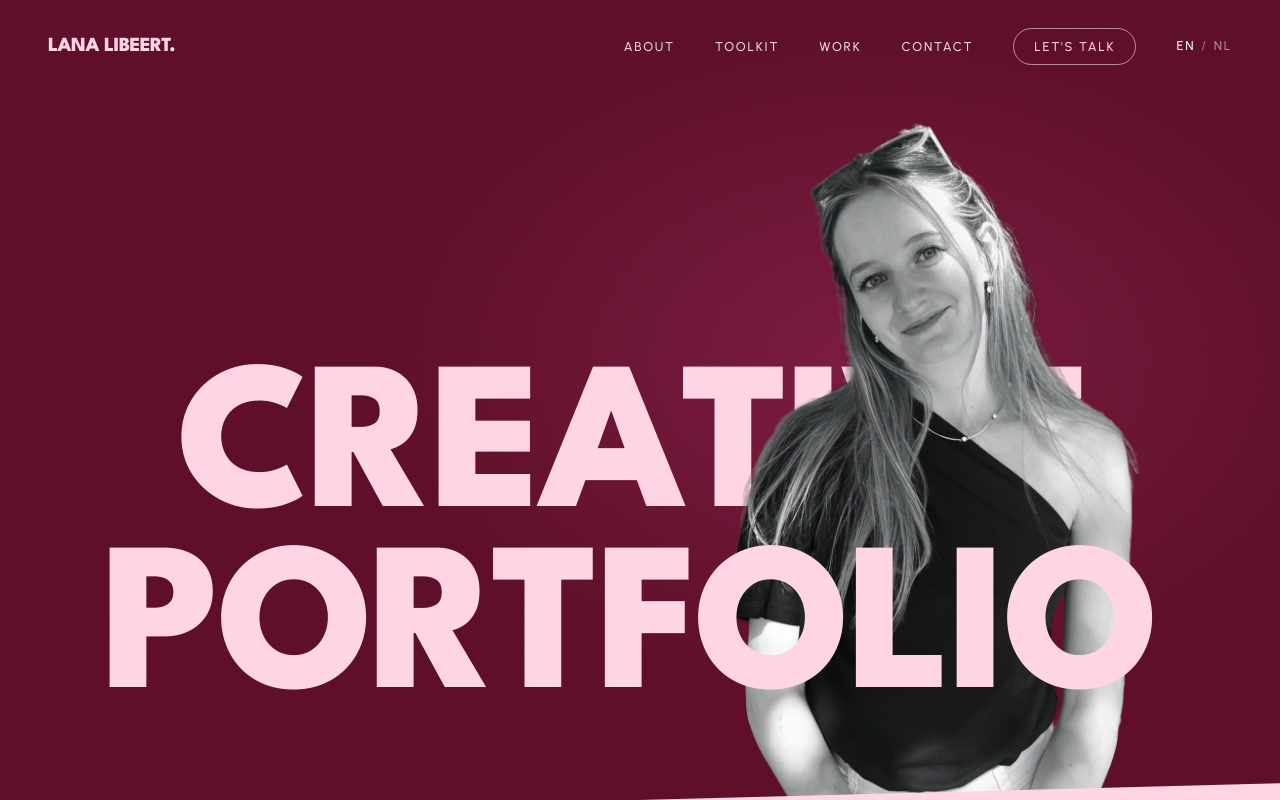
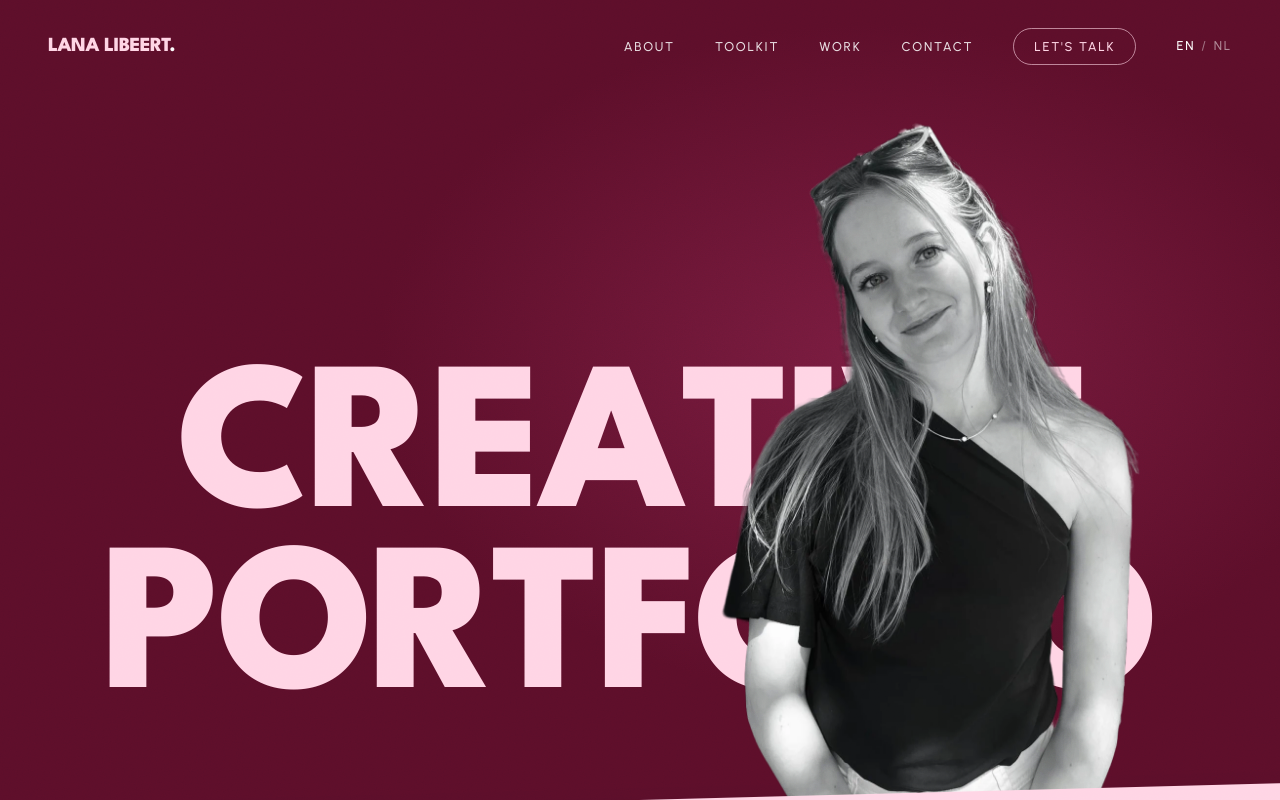
Before and after one commit to Xoom7573/lana-portfolio, a Next.js app: page /en in a window 1280 px wide. Shown: the top 800 px of the page. Built offline with nearby package versions, Linux system fonts and the light colour scheme.

Commit message:
update hero on portfolio

```diff
--- a/app/globals.css
+++ b/app/globals.css
@@ -147,6 +147,46 @@ body::after {
   }
 }
 
+/* Hero depth: HeroDepth sets --px / --py (-1 to 1) from the pointer, and each layer
+   shifts by its own --depth in px at the edge of the screen. Negative values move
+   against the pointer, which reads as further away. Uses `translate` so it stacks
+   with the intro animations. */
+.depth {
+  translate: calc(var(--px, 0) * var(--depth, 0) * 1px) calc(var(--py, 0) * var(--depth, 0) * 0.6px);
+}
+
+/* Hero portrait intro: the photo is unveiled by a mask wiping up from the bottom. */
+.mask-reveal {
+  animation: mask-reveal 1.6s var(--ease-editorial) both;
+  animation-delay: var(--delay, 0ms);
+}
+@keyframes mask-reveal {
+  from {
+    clip-path: inset(100% 0 0 0);
+    transform: translateY(8%) scale(1.06);
+  }
+  to {
+    clip-path: inset(0);
+    transform: none;
+  }
+}
+
+/* Hero: a hollow copy of "CREATIVE" drawn over the portrait. Over the uncovered
+   letters it lands on their own edge in the same colour, so only the part crossing
+   the photo shows. */
+.text-outline {
+  color: transparent;
+  -webkit-text-stroke: max(1.5px, 0.012em) var(--color-blush);
+}
+/* It only shows while the photo or the headline is hovered. */
+.hero-outline {
+  opacity: 0;
+  transition: opacity 0.6s var(--ease-editorial);
+}
+.hero-stage:has(.hero-hover:hover) .hero-outline {
+  opacity: 1;
+}
+
 /* Set by CursorLabel while its bubble shows, so the pointer doesn't hide the text. */
 .cursor-hidden,
 .cursor-hidden * {
@@ -174,6 +214,7 @@ dialog::backdrop {
   }
   .letter,
   .fade-in,
+  .mask-reveal,
   .marquee-track,
   .spin-slow {
     animation: none;
--- a/components/Hero.tsx
+++ b/components/Hero.tsx
@@ -1,4 +1,5 @@
 import Image from "next/image";
+import HeroDepth from "./HeroDepth";
 import Parallax from "./Parallax";
 import { person, type Content } from "@/content";
 import { fill } from "@/i18n/config";
@@ -15,21 +16,44 @@ function Letters({ word, base }: { word: string; base: number }) {
   ));
 }
 
+// Position and size shared by the headline and its outline copy, so they line up exactly.
+const wordsClass =
+  "depth [--depth:-10] headline absolute bottom-[7%] left-3 text-[clamp(4.1rem,16.5vw,15.5rem)] text-blush md:bottom-[9%] md:left-[6%] lg:left-[8%]";
+
+// The two headline lines. Both copies use the same letter delays, so they rise in sync.
+function HeroWords({ words, outline = false }: { words: string[]; outline?: boolean }) {
+  return (
+    <>
+      <span aria-hidden className={`block pl-[0.35em] ${outline ? "text-outline hero-outline" : ""}`}>
+        <Letters word={words[0]} base={150} />
+      </span>
+      <span aria-hidden className="block">
+        <Letters word={words[1]} base={450} />
+      </span>
+    </>
+  );
+}
+
 // Slide 1: "CREATIVE" sits behind the portrait, "PORTFOLIO" in front of it.
+// From md up there are two copies of the headline: the solid one behind the photo, and
+// one in front with "CREATIVE" as an outline and a solid "PORTFOLIO". The outline only
+// fades in while the photo or the headline is hovered, revealing the hidden letters.
+// On narrow screens the photo would hide all of "CREATIVE", so the solid headline
+// simply sits in front.
 export default function Hero({ t }: { t: Content["hero"] }) {
   return (
-    <section id="top" className="relative isolate h-svh min-h-155 overflow-hidden">
+    <HeroDepth id="top" className="relative isolate h-svh min-h-155 overflow-hidden">
       <div
         aria-hidden
-        className="absolute inset-0 -z-10 bg-[radial-gradient(ellipse_55%_60%_at_68%_45%,#7a1c40_0%,transparent_70%)]"
+        className="depth [--depth:-28] absolute inset-0 -z-10 bg-[radial-gradient(ellipse_55%_60%_at_68%_45%,#7a1c40_0%,transparent_70%)]"
       />
 
-      <div className="relative mx-auto h-full max-w-[1400px] px-5 md:px-12">
+      <div className="hero-stage relative mx-auto h-full max-w-[1400px] px-5 md:px-12">
         <Parallax
           speed={0.12}
-          className="absolute bottom-0 right-[-14%] z-10 h-[64%] w-auto sm:right-[2%] sm:h-[72%] md:h-[86%] lg:right-[10%]"
+          className="hero-hover absolute bottom-0 right-[-14%] z-10 h-[64%] w-auto sm:right-[2%] sm:h-[72%] md:h-[86%] lg:right-[10%]"
         >
-          <div className="fade-in h-full" style={{ "--delay": "350ms" } as React.CSSProperties}>
+          <div className="mask-reveal h-full" style={{ "--delay": "350ms" } as React.CSSProperties}>
             <Image
               src="/images/lana-cutout.webp"
               alt={fill(t.portraitAlt, { name: person.name })}
@@ -42,16 +66,13 @@ export default function Hero({ t }: { t: Content["hero"] }) {
           </div>
         </Parallax>
 
-        <h1 className="headline absolute bottom-[7%] left-3 text-[clamp(4.1rem,16.5vw,15.5rem)] text-blush md:bottom-[9%] md:left-[6%] lg:left-[8%]">
+        <h1 className={`${wordsClass} hero-hover z-20 md:z-0`}>
           <span className="sr-only">{t.title}</span>
-          {/* On narrow screens the photo would hide all of "CREATIVE", so it stays in front. */}
-          <span aria-hidden className="relative z-20 block pl-[0.35em] md:z-0">
-            <Letters word={t.words[0]} base={150} />
-          </span>
-          <span aria-hidden className="relative z-20 block">
-            <Letters word={t.words[1]} base={450} />
-          </span>
+          <HeroWords words={t.words} />
         </h1>
+        <div aria-hidden className={`${wordsClass} pointer-events-none z-20 hidden md:block`}>
+          <HeroWords words={t.words} outline />
+        </div>
 
         <a
           href="#about"
@@ -64,6 +85,6 @@ export default function Hero({ t }: { t: Content["hero"] }) {
           <span className="block h-10 w-px origin-top animate-pulse bg-current" />
         </a>
       </div>
-    </section>
+    </HeroDepth>
   );
 }
--- /dev/null
+++ b/components/HeroDepth.tsx
@@ -0,0 +1,57 @@
+"use client";
+
+import { useEffect, useRef, type ReactNode } from "react";
+
+// The hero section. Follows the pointer and sets --px / --py (-1 to 1) on itself, which
+// the .depth layers inside use to shift by their own --depth, so the layers drift apart
+// like planes at different distances. Mouse only, and off when motion is reduced.
+export default function HeroDepth({ children, id, className = "" }: { children: ReactNode; id?: string; className?: string }) {
+  const ref = useRef<HTMLElement>(null);
+
+  useEffect(() => {
+    const el = ref.current;
+    if (!el) return;
+    if (!window.matchMedia("(hover: hover) and (pointer: fine)").matches) return;
+    if (window.matchMedia("(prefers-reduced-motion: reduce)").matches) return;
+
+    const target = { x: 0, y: 0 };
+    const current = { x: 0, y: 0 };
+    let frame = 0;
+
+    // Ease toward the pointer so the layers glide instead of jumping.
+    const tick = () => {
+      current.x += (target.x - current.x) * 0.07;
+      current.y += (target.y - current.y) * 0.07;
+      el.style.setProperty("--px", current.x.toFixed(4));
+      el.style.setProperty("--py", current.y.toFixed(4));
+      const settled = Math.abs(target.x - current.x) + Math.abs(target.y - current.y) < 0.001;
+      frame = settled ? 0 : requestAnimationFrame(tick);
+    };
+    const aim = (x: number, y: number) => {
+      target.x = x;
+      target.y = y;
+      if (!frame) frame = requestAnimationFrame(tick);
+    };
+
+    const onMove = (e: PointerEvent) => {
+      // Only while the hero is on screen.
+      if (window.scrollY > window.innerHeight) return;
+      aim((e.clientX / window.innerWidth) * 2 - 1, (e.clientY / window.innerHeight) * 2 - 1);
+    };
+    const onLeave = () => aim(0, 0);
+
+    window.addEventListener("pointermove", onMove, { passive: true });
+    document.documentElement.addEventListener("pointerleave", onLeave);
+    return () => {
+      window.removeEventListener("pointermove", onMove);
+      document.documentElement.removeEventListener("pointerleave", onLeave);
+      cancelAnimationFrame(frame);
+    };
+  }, []);
+
+  return (
+    <section ref={ref} id={id} className={className}>
+      {children}
+    </section>
+  );
+}
```
